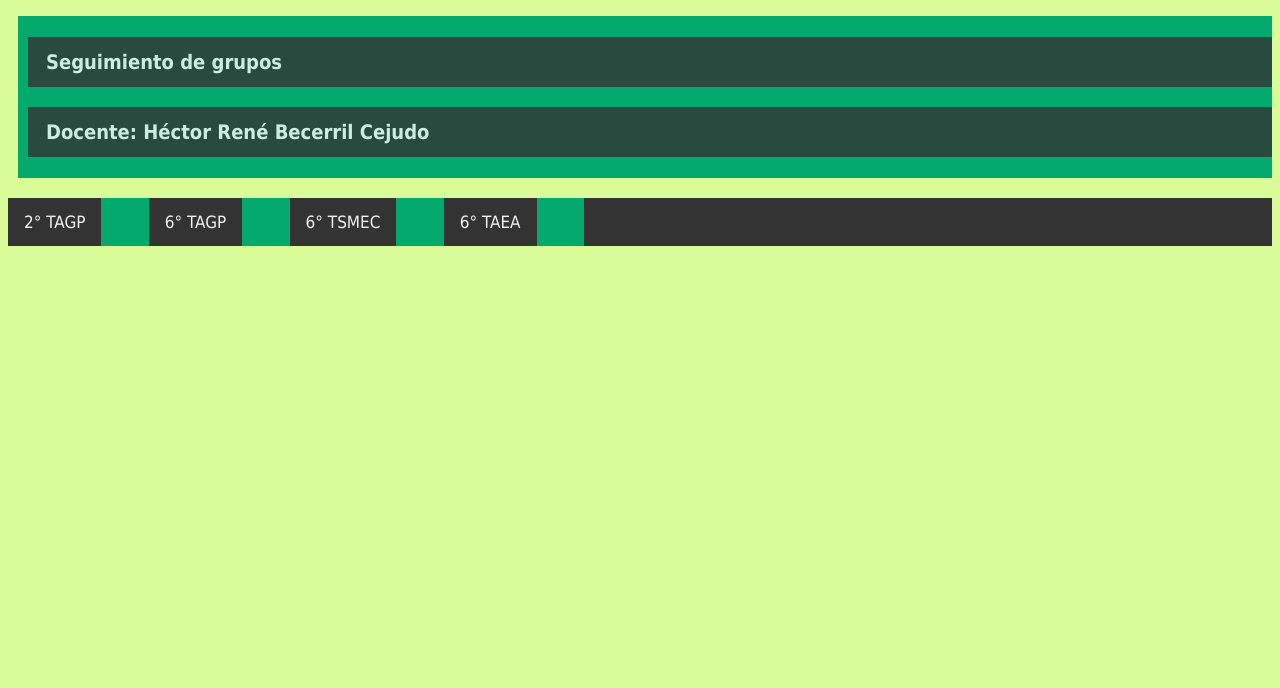
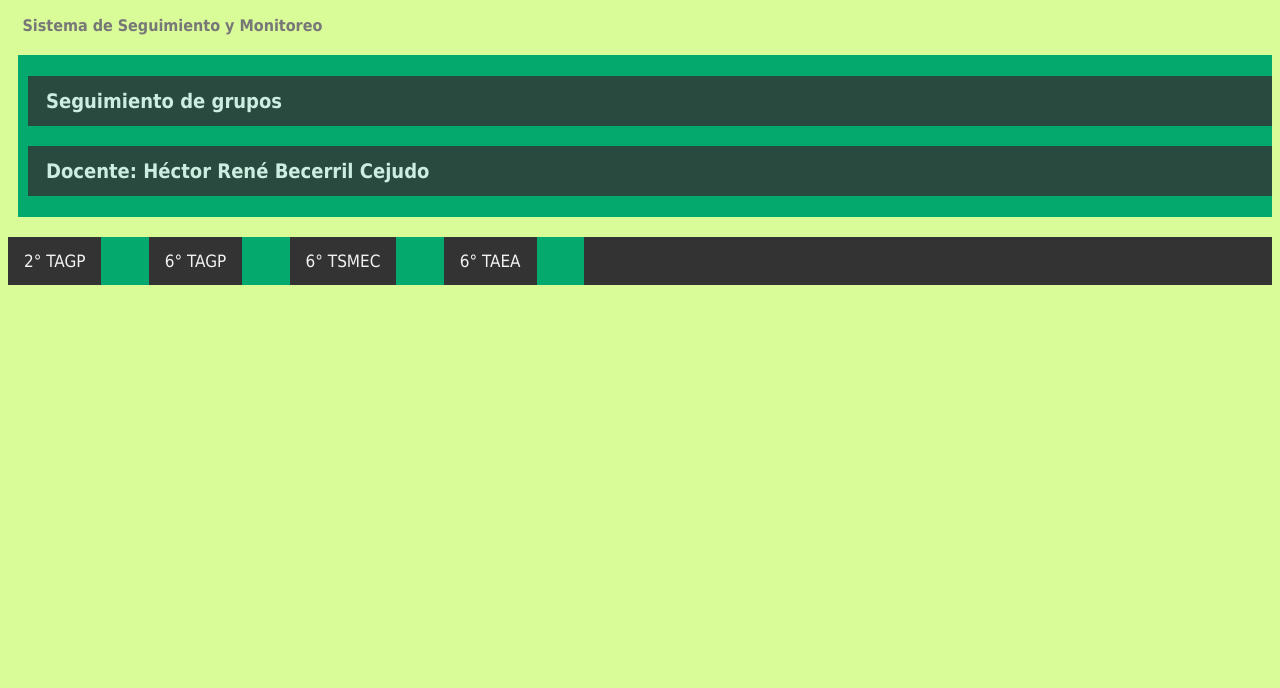
Before and after one commit to renebec/SistemaDeSeguimiento, a plain HTML site: page docs/index.html in a window 1280 px wide. Shown: the part 112-800 px from the top of the page. Drawn offline with Linux system fonts and the light colour scheme.

Commit message:
Add files via upload

```diff
--- a/docs/index.html
+++ b/docs/index.html
@@ -59,6 +59,8 @@
             <br>&emsp;&emsp;CBTA 205</text><br><br>
         </div>
     </h1>
+    <text style="color:#777777;font-weight:bold;">&emsp;Sistema de Seguimiento y Monitoreo
+            <br></text>
       <h2 style = "padding-left:10px">
         <div style="font-size:20px;color:white;line-height:25px;padding-left:10px;
                     padding-bottom:1px;padding-top:1px;background-color:#04AA6D;text-align:left;line-height:20px;">
```
